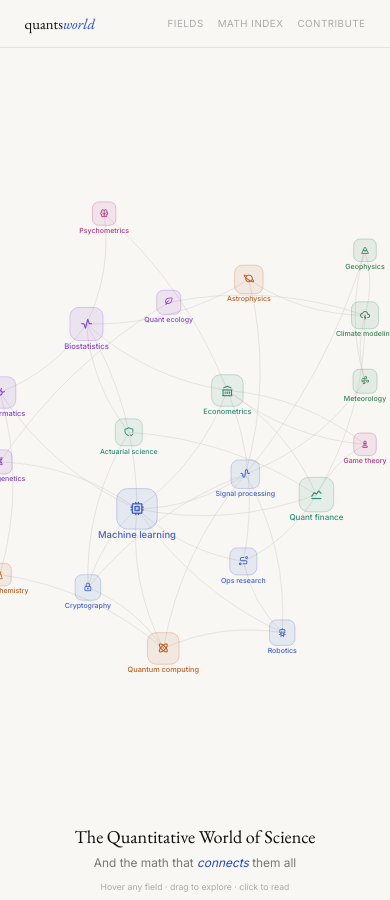
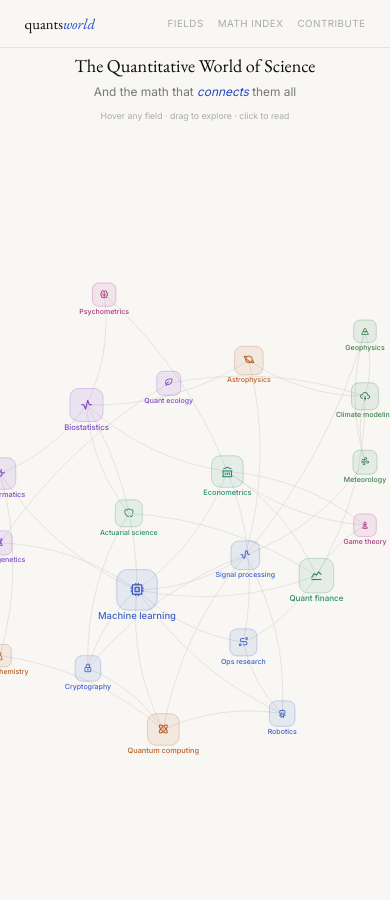
Before and after one commit to 3IVIS/quantsworld, a Jekyll site: the page built from index.html, in a window 390 px wide and 900 px high. Built offline with Jekyll 4.4.1, drawn with Linux system fonts in a browser that asks for light colours; nearby versions of some CDN libraries.

Commit message:
Restructure mobile layout: move headline outside graph area
The SVG flex:1/height:auto approach was unreliable — SVGs don't
respond to flexbox height the same way as block elements. Instead,
move .l-headline to be a sibling of .l-graph-area inside .landing-shell,
then on mobile switch landing-shell to flex-column so the headline
stacks naturally at the top and l-graph-area fills all remaining height
with a proper 100% height SVG. Also simplifies the JS — no more manual
H adjustment since area.clientHeight now correctly reflects only the
graph viewport.

Co-Authored-By: Claude Sonnet 4.6 <noreply@anthropic.com>

```diff
--- a/_includes/graph.html
+++ b/_includes/graph.html
@@ -2,8 +2,6 @@
 <script src="{{ '/assets/js/graph.js' | relative_url }}"></script>
 
 <div class="landing-shell" id="landing-shell">
-  <div class="l-graph-area" id="l-graph-area">
-    <svg id="landing-svg"></svg>
   <div class="l-headline">
     <h1>The Quantitative World of Science</h1>
     <p class="l-headline-sub">And the math that <em>connects</em> them all</p>
@@ -13,6 +11,8 @@
       <div id="l-eq-out"></div>
     </div>
   </div>
+  <div class="l-graph-area" id="l-graph-area">
+    <svg id="landing-svg"></svg>
     <div id="l-tt">
       <div class="l-tt-cat" id="l-tt-cat"></div>
       <div class="l-tt-name" id="l-tt-name"></div>
--- a/assets/css/main.css
+++ b/assets/css/main.css
@@ -118,6 +118,7 @@ code {
 .landing-shell {
   height: calc(100vh - 48px);
   display: flex;
+  position: relative;
 }
 .l-graph-area {
   flex: 1;
@@ -384,11 +385,8 @@ code {
   .fields-grid { grid-template-columns: 1fr 1fr; }
   .nav-links { gap: 1rem; }
 
-  /* Stack hero text above graph on mobile */
-  .l-graph-area {
-    display: flex;
-    flex-direction: column;
-  }
+  /* Stack hero above graph on mobile */
+  .landing-shell { flex-direction: column; }
   .l-headline {
     position: relative;
     top: auto;
@@ -403,9 +401,4 @@ code {
   .l-headline h1 { font-size: 1.3rem; }
   .l-headline p  { font-size: 0.62rem; }
   .l-hero-eq { display: none; }
-  #landing-svg {
-    flex: 1;
-    min-height: 0;
-    height: auto;
-  }
 }
--- a/assets/js/graph.js
+++ b/assets/js/graph.js
@@ -34,12 +34,7 @@ function buildGraph(rawNodes, rawEdges, fieldsBase) {
   if (!area) return;
   const isMobile = window.innerWidth <= 720;
   const GUARD = isMobile ? 0 : 260;
-  const W = area.clientWidth;
-  let H = area.clientHeight;
-  if (isMobile) {
-    const hl = area.querySelector('.l-headline');
-    if (hl) H = Math.max(200, area.clientHeight - hl.offsetHeight);
-  }
+  const W = area.clientWidth, H = area.clientHeight;
 
   NODES.forEach(n => {
     n.x = GUARD + Math.random() * (W - GUARD - 30);
```
Lines whose indentation alone changed are shown as unchanged.
